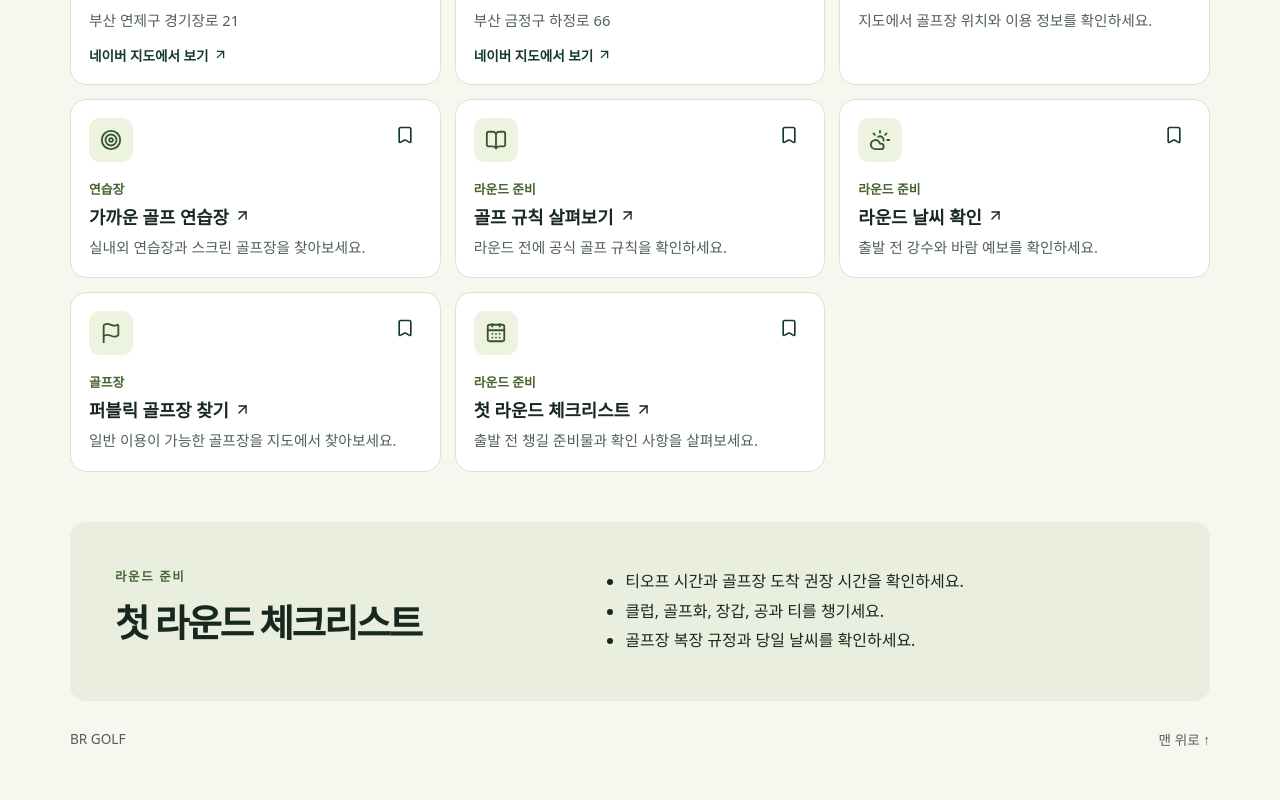
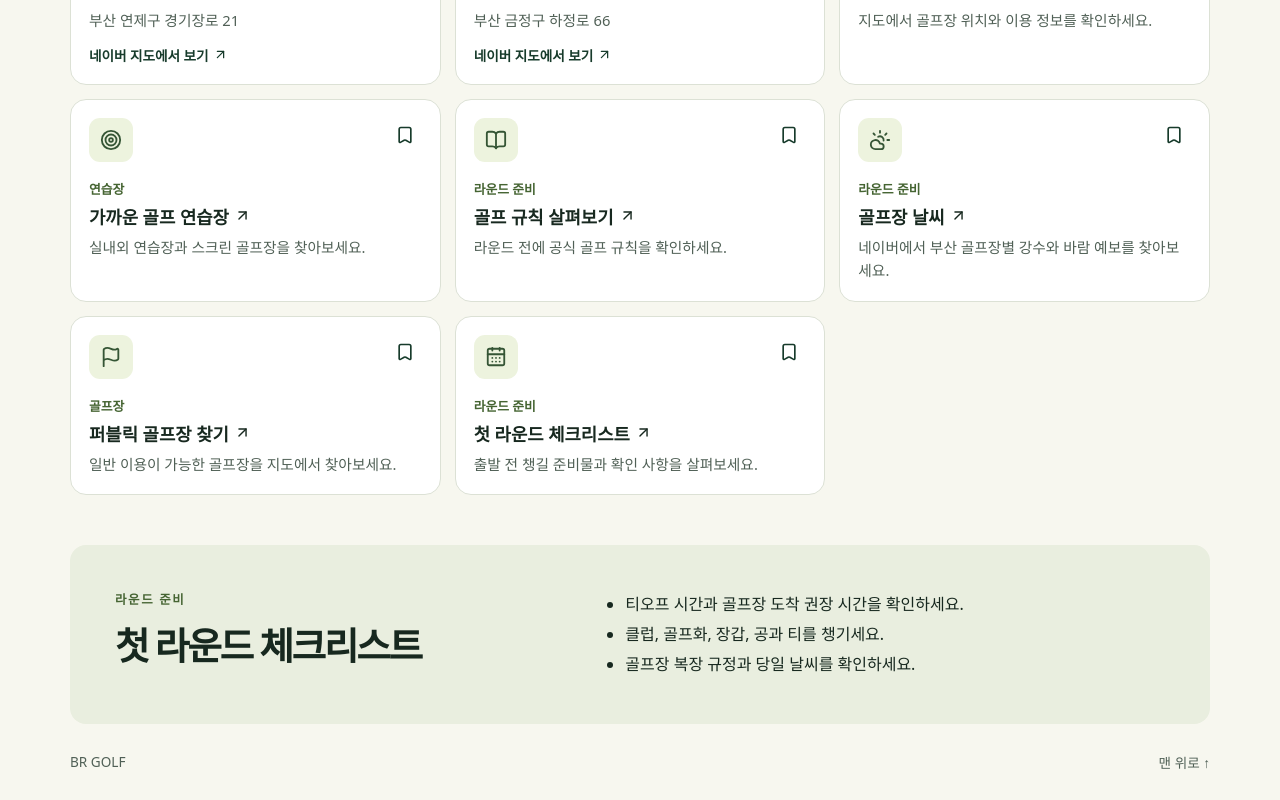
Before and after one commit to brgolf/portal, a Next.js app: page / in a window 1280 px wide. Shown: the part 1438-2238 px from the top of the page. Before the commit the page ends 2215 px from the top, so only its background shows below. Built offline with nearby package versions, Linux system fonts and the light colour scheme.

Commit message:
Link golf course weather to Busan forecast search

```diff
--- a/app/page.js
+++ b/app/page.js
@@ -15,7 +15,15 @@ const resources = [
   { id: "courses", category: "골프장", title: "내 주변 골프장 찾기", copy: "지도에서 골프장 위치와 이용 정보를 확인하세요.", icon: MapPin, href: "https://map.naver.com/p/search/골프장" },
   { id: "practice", category: "연습장", title: "가까운 골프 연습장", copy: "실내외 연습장과 스크린 골프장을 찾아보세요.", icon: Target, href: "https://map.naver.com/p/search/골프%20연습장" },
   { id: "rules", category: "라운드 준비", title: "골프 규칙 살펴보기", copy: "라운드 전에 공식 골프 규칙을 확인하세요.", icon: BookOpen, href: "https://www.randa.org/ko-KR/rog/the-rules-of-golf" },
-  { id: "weather", category: "라운드 준비", title: "라운드 날씨 확인", copy: "출발 전 강수와 바람 예보를 확인하세요.", icon: CloudSun, href: "https://www.weather.go.kr/" },
+  {
+    id: "weather",
+    category: "라운드 준비",
+    title: "골프장 날씨",
+    copy: "네이버에서 부산 골프장별 강수와 바람 예보를 찾아보세요.",
+    keywords: "골프장날씨 라운드 날씨 라운드날씨",
+    icon: CloudSun,
+    href: `https://search.naver.com/search.naver?query=${encodeURIComponent("부산 골프장 날씨")}`,
+  },
   { id: "public", category: "골프장", title: "퍼블릭 골프장 찾기", copy: "일반 이용이 가능한 골프장을 지도에서 찾아보세요.", icon: Flag, href: "https://map.naver.com/p/search/퍼블릭%20골프장" },
   { id: "checklist", category: "라운드 준비", title: "첫 라운드 체크리스트", copy: "출발 전 챙길 준비물과 확인 사항을 살펴보세요.", icon: CalendarDays, href: "#checklist" },
 ];
```
